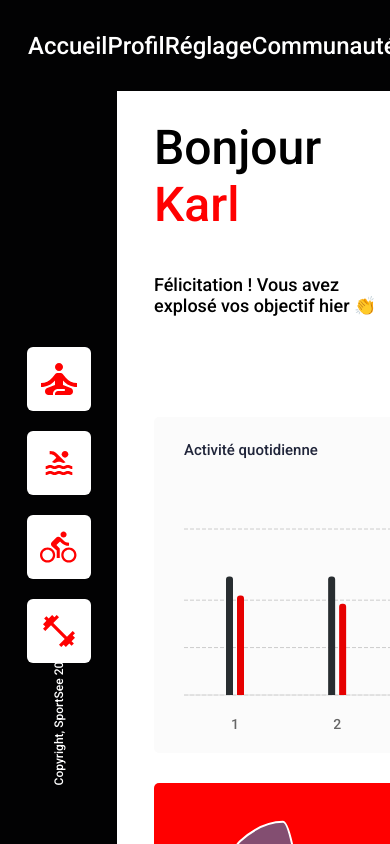
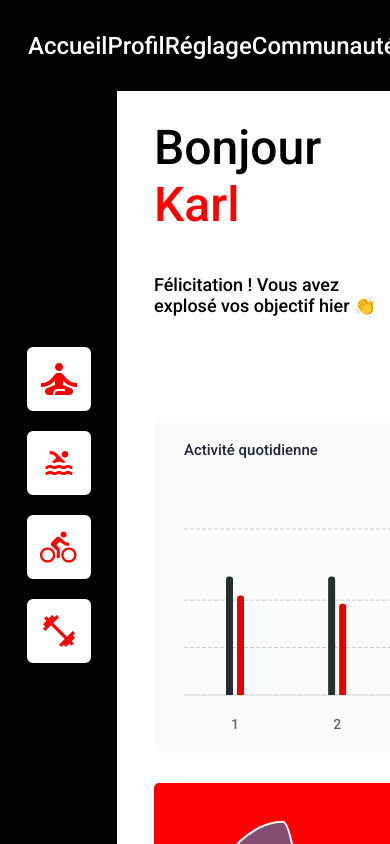
Before and after one commit to TanguyLunais-Robin/TanguyLunais-Robin_12_26042022, a React (Create React App) app in the folder sportsee-app/: page / in a window 390 px wide. Shown: the top 844 px of the page. Built offline with nearby package versions, Linux system fonts and the light colour scheme.

Commit message:
Responsive

```diff
--- a/sportsee-app/src/styles/index.css
+++ b/sportsee-app/src/styles/index.css
@@ -6,3 +6,8 @@ html,body,p,ol,ul,li,dl,dt,dd,blockquote,figure,fieldset,legend,textarea,pre,ifr
   font-family: "Roboto", sans-serif;
   font-weight: 500;
 }
+
+body {
+  height: 100%;
+  position: relative;
+}
```
